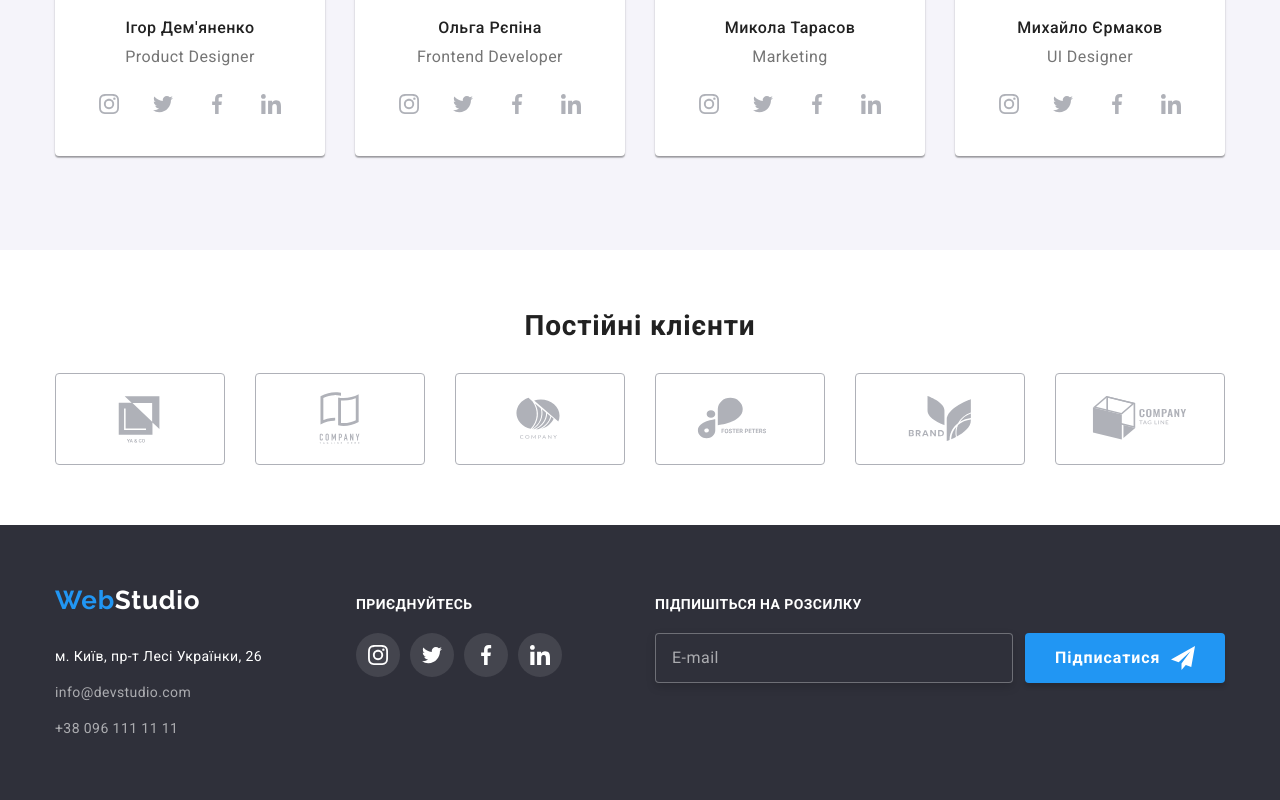
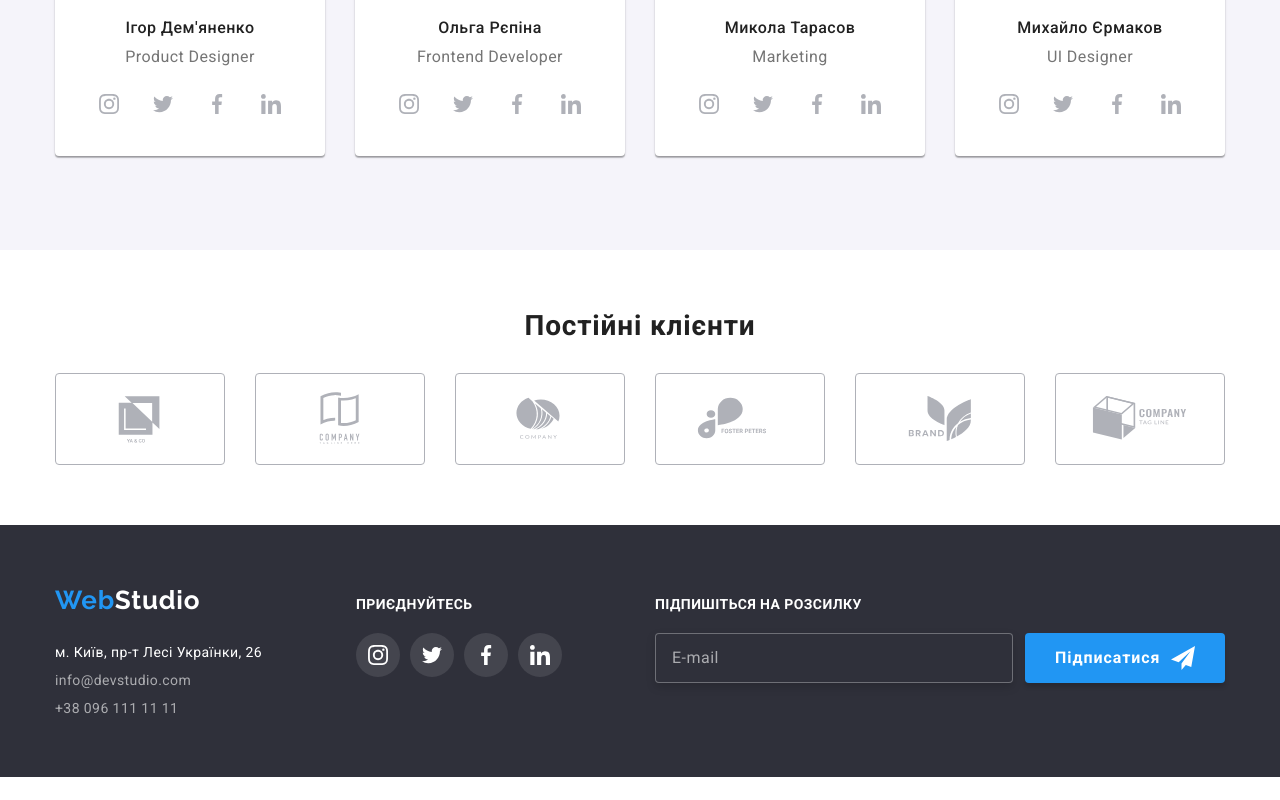
Before and after one commit to goldenduke14/goit-markup-hw-08, a website: page index.html in a window 1280 px wide. Shown: the part 2055-2855 px from the top of the page. After the commit the page ends 2832 px from the top, so only its background shows below. Drawn offline with nearby package versions, Linux system fonts and the light colour scheme.

Commit message:
remake footer link(display:block)

```diff
--- a/index.html
+++ b/index.html
@@ -409,7 +409,7 @@
     <!--footer-->
     <footer class="footer">
       <div class="footer__content container">
-        <div class="footer-address_mobile">
+        <div class="footer-address__tablet">
           <div class="footer__address">
             <a href="./index.html" class="link footer__logo logo">
               <span class="logo__web" lang="en">Web</span
--- a/sass/components/_footer.scss
+++ b/sass/components/_footer.scss
@@ -26,7 +26,7 @@
   }
 }
 
-.footer-address_mobile {
+.footer-address__tablet {
 
   // tablet
   @media screen and (min-width: $tablet) and (max-width: 1199px) {
@@ -64,6 +64,7 @@
   }
 }
 .address__link {
+  display: block;
   font-size: 14px;
   line-height: 1.14;
   color: $primary-white-color;
```
Also changed, not shown: portfolio.html (+2 -0 lines), css/main.css, css/main.min.css, 2 other files.
